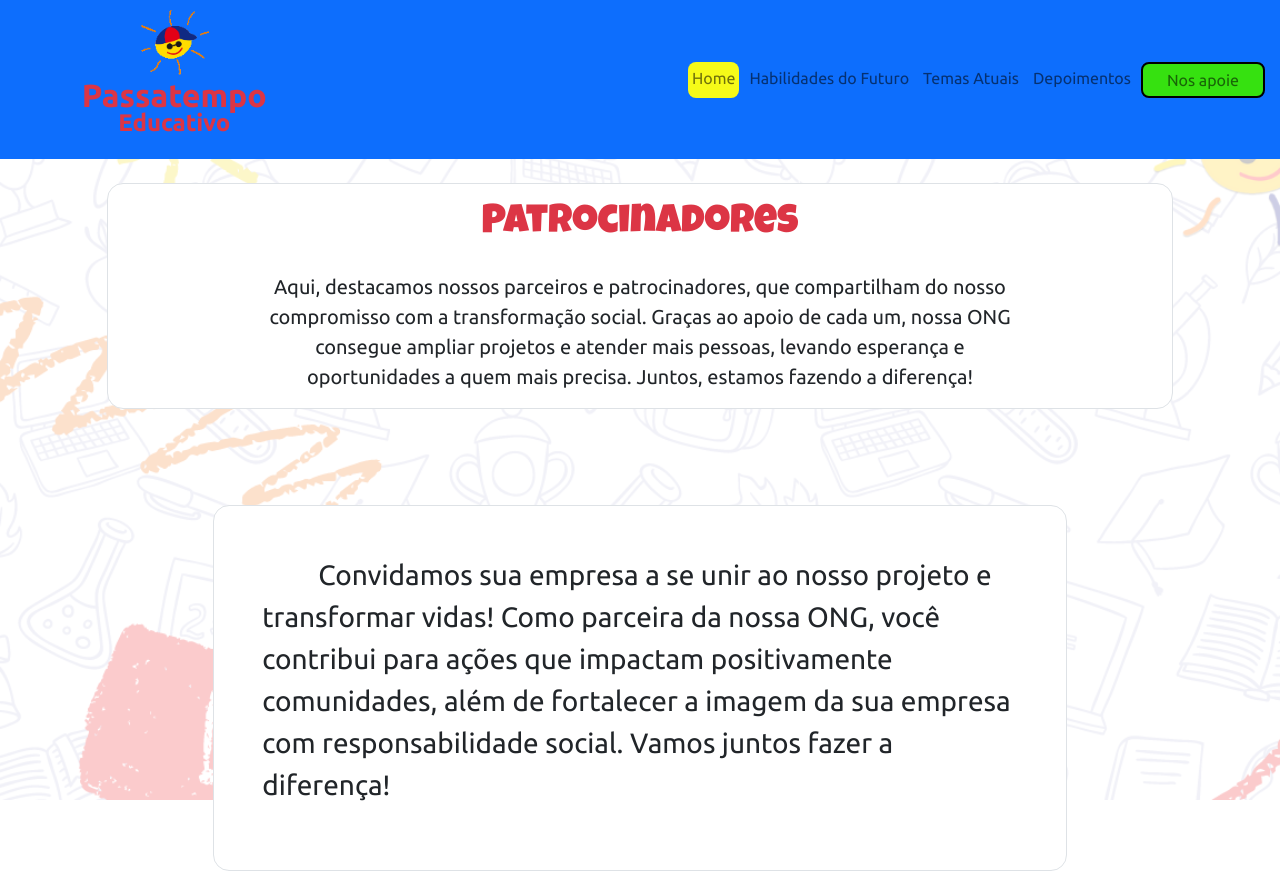
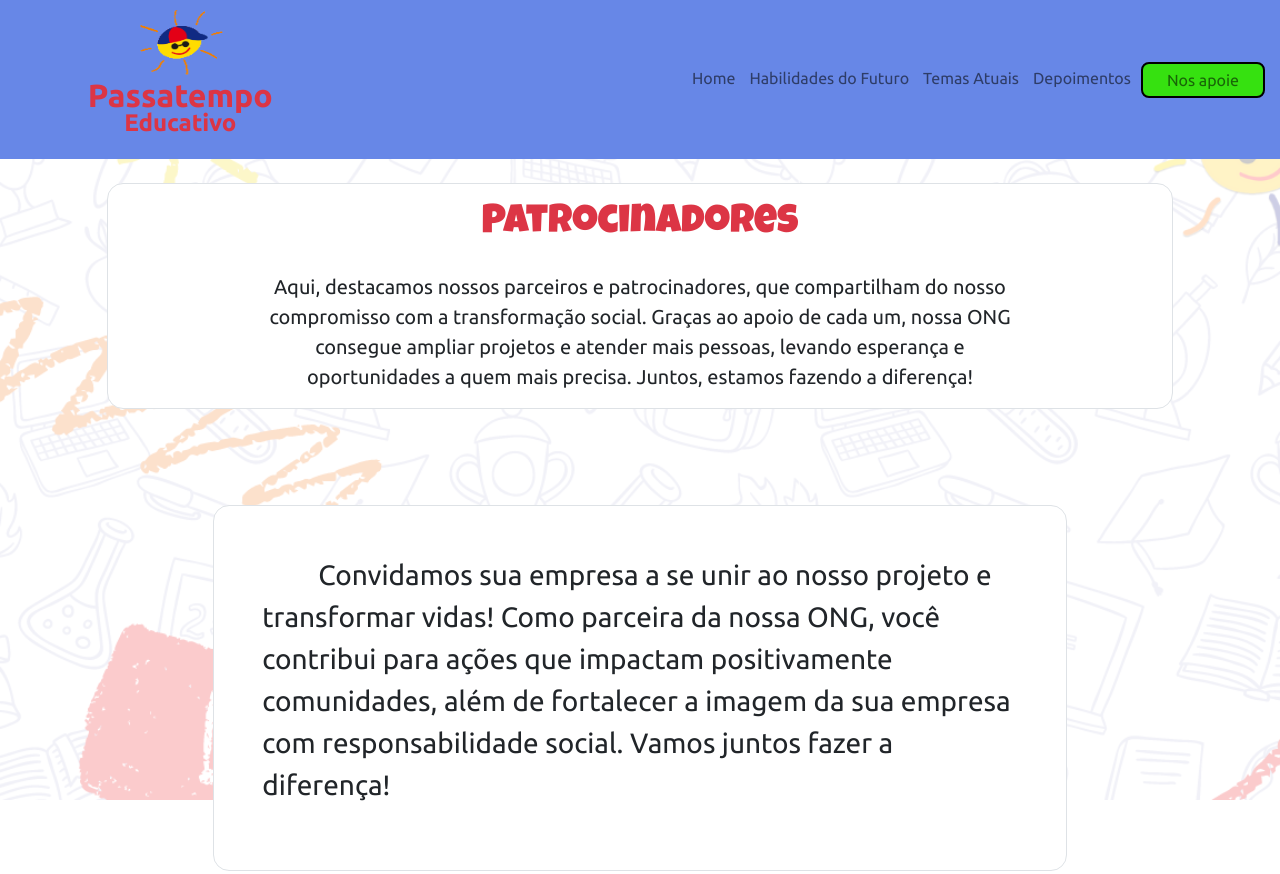
Before and after one commit to RodrigoSKSanchez/Recreatur_Web, a website: page front/patrocinadores.html in a window 1280 px wide. Shown: the top 874 px of the page. Drawn offline with nearby package versions, Linux system fonts and the light colour scheme; no server answers.

Commit message:
Ajustando cor do header

```diff
--- a/front/css/global.css
+++ b/front/css/global.css
@@ -63,7 +63,7 @@
 }
 
 header {
-    background-color: rgba(13, 110, 253, 1);
+    background-color: rgba(103, 135, 231, 1);
 }
 
 footer {
--- a/front/js/frontend.js
+++ b/front/js/frontend.js
@@ -91,26 +91,26 @@ function mudarHeader() {
 
     const localTexto = header.querySelector("nav>div");
 
-    const texto = header.querySelector(".pl-4");
+    const texto = header.querySelector("#texto-logo");
 
 
     //mudando a opacidade do header, caso não esteja no começo da página ao carregar
     if(Math.abs(body.getBoundingClientRect().y) > headerHeight) {
-        header.style.backgroundColor = "rgba(13, 110, 253, 0.5)";
+        header.style.backgroundColor = "rgba(103, 135, 231, 0.5)";
         navbar.classList.remove("navbar-expanded-lg");
         localTexto.removeChild(texto);
     }
     document.onscroll = (() => {
         let headerHeight = header.getBoundingClientRect().height;
         if(Math.abs(body.getBoundingClientRect().y) > headerHeight){
-            header.style.backgroundColor = "rgba(13, 110, 253, 0.5)";
+            header.style.backgroundColor = "rgba(103, 135, 231, 0.5)";
             navbar.classList.remove("navbar-expand-lg");
             if(localTexto.lastChild == texto){
                 localTexto.removeChild(texto);
             }
         }
         else{
-            header.style.backgroundColor = "rgba(13, 110, 253, 1)";
+            header.style.backgroundColor = "rgba(103, 135, 231, 1)";
             navbar.classList.add("navbar-expand-lg");
             if(localTexto.lastChild != texto){
                 localTexto.append(texto);
--- a/front/patrocinadores.html
+++ b/front/patrocinadores.html
@@ -207,9 +207,9 @@
 
   <header class="d-flex container-fluid col-12 justify-content-center sticky-top">
     <nav class="navbar navbar-expand-lg col align-items-center justify-content-center">
-      <div class="col row justify-content-center">
-        <img src="imagens/icon.png" alt="Logo Passatempo Educativo" class="logo">
-        <div class="d-flex flex-column align-items-center text-danger lh-1 fw-semibold justify-content-center pl-4">
+      <div class="col d-flex flex-column align-items-center">
+        <img src="imagens/icon.png" alt="Logo Passatempo Educativo" class="logo px-1">
+        <div class="d-flex flex-column align-items-center text-danger lh-1 fw-semibold justify-content-center pl-4" id="texto-logo">
           <p class="mb-auto fs-2">Passatempo</p>
           <p class="fs-4">Educativo</p>
         </div>
@@ -220,7 +220,7 @@
       </button>
       <div class="collapse navbar-collapse" id="myNav">
         <div class="navbar-nav ms-auto">
-          <a href="home_page.html" class="selecionado botoes_header nav-link rounded-3 p-1">Home</a>
+          <a href="home_page.html" class="botoes_header nav-link rounded-3 p-1">Home</a>
           <a href="habilidades_profissional.html" class="botoes_header nav-link rounded-3  p-1">Habilidades do
             Futuro</a>
           <a href="temas_atuais.html" class="botoes_header nav-link rounded-3 p-1">Temas Atuais</a>
```
Also changed, not shown: front/depoimentos.html (+4 -3 lines), front/habilidades_profissional.html (+4 -5 lines), front/home_page.html (+2 -2 lines), front/temas_atuais.html (+3 -3 lines).
